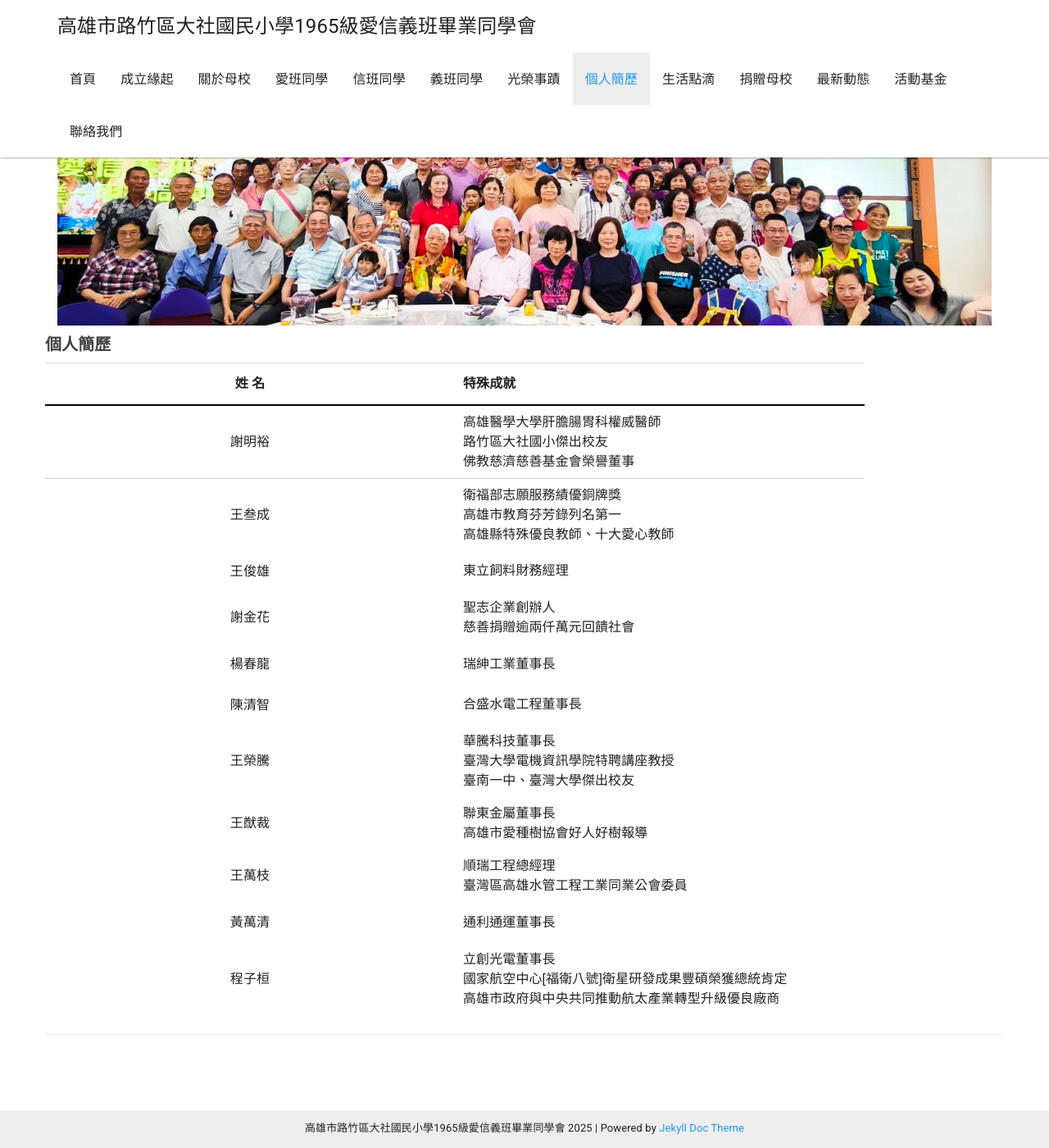
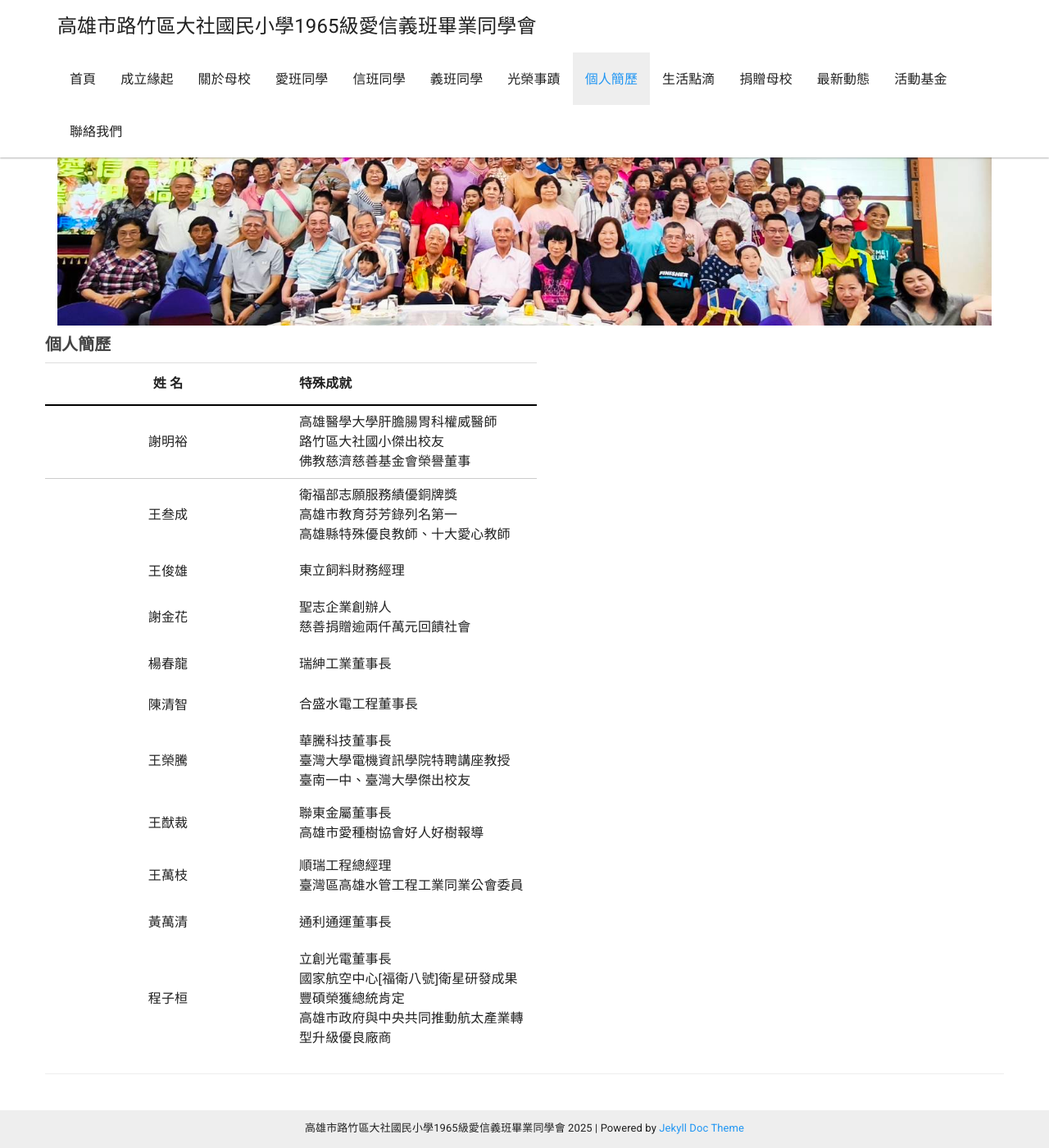
Before and after one commit to dashe1965/dashe1965.github.io, a Jekyll site: the page built from _docs/Resume/Resume.md, in a window 1280 px wide and 1400 px high. Shown: the whole window at 82% size. Built offline with Jekyll 4.4.1, drawn with Linux system fonts in a browser that asks for light colours; nearby versions of some CDN libraries.

Commit message:
Update Resume.md

```diff
--- a/_docs/Resume/Resume.md
+++ b/_docs/Resume/Resume.md
@@ -3,7 +3,7 @@ title: 個人簡歷
 permalink: /Resume/
 sectionid: Resume
 ---
-<table style="width: 100%; max-width: 1000px; font-family: '微軟正黑體', Arial, sans-serif; border-collapse: collapse; border: none;">
+<table style="width: 100%; max-width: 600px; font-family: '微軟正黑體', Arial, sans-serif; border-collapse: collapse; border: none;">
   <tbody>
     <tr>
       <th style="text-align: center; padding: 10px; border-bottom: 2px solid #000;">姓    名</th>
```
